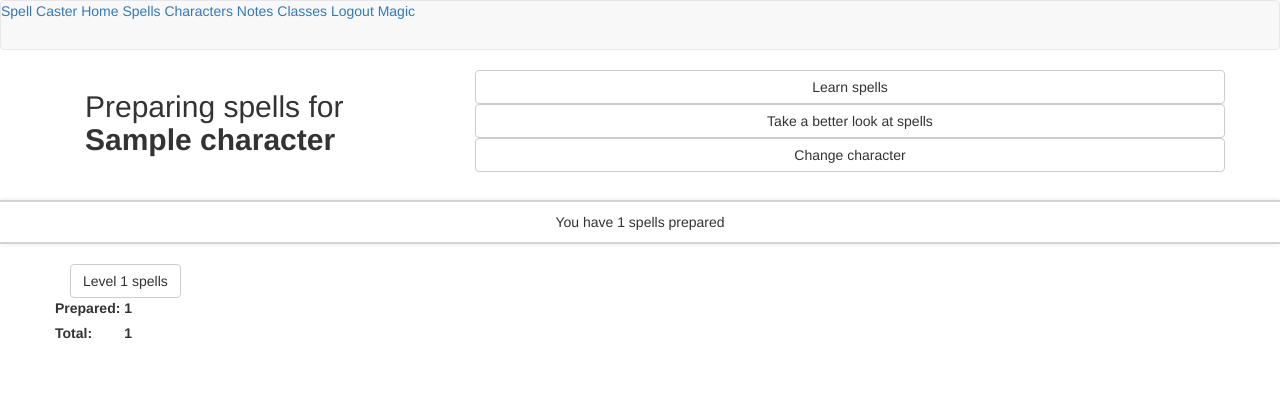
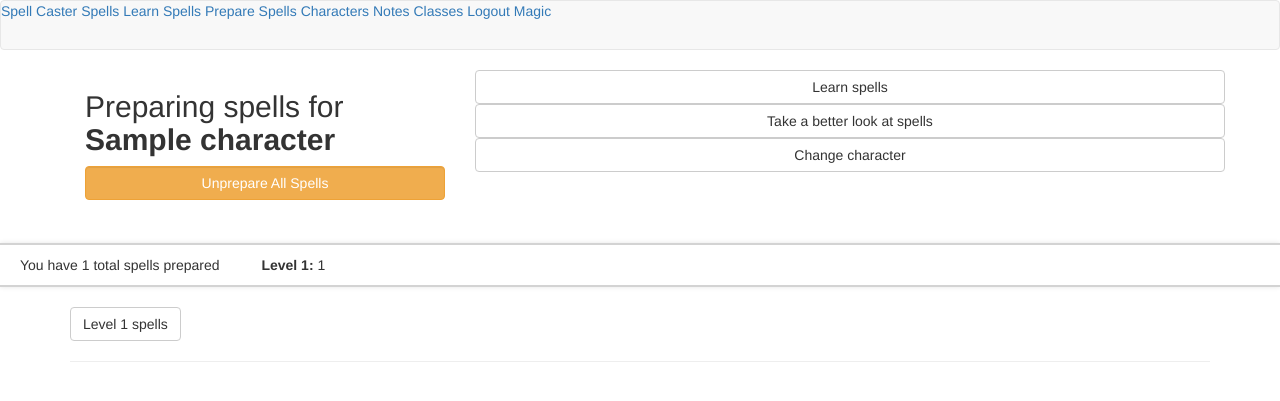
Before and after one commit to lindenhutchinson/spell-caster, a Flask app: page /spell/prepare in a window 1280 px wide. Shown: the top 401 px of the page. Run offline with Flask 2, Linux system fonts and the light colour scheme; a user stored in the database is signed in; tables that the repository leaves empty hold one stand-in row (values such as "Sample post"); some libraries are stand-ins or nearby versions.

Commit message:
Improved prepare page

```diff
--- a/app/config/config.py
+++ b/app/config/config.py
@@ -24,7 +24,7 @@ class DevelopmentConfig(Config):
     SQLALCHEMY_DATABASE_URI = os.getenv('SQLALCHEMY_DATABASE_URI_DEV')
     SECRET_KEY = os.getenv('SECRET_KEY')
     # uncomment to open the server to LAN!
-    SERVER_NAME = '192.168.20.8:2000'
+    # SERVER_NAME = '192.168.20.8:2000'
     PORT = os.getenv('PORT') or 2000
 
 class TestingConfig(Config):
--- a/app/controllers/magic.py
+++ b/app/controllers/magic.py
@@ -98,9 +98,9 @@ def view_magic():
         # random.shuffle(chosen_players)
         random.shuffle(chosen_decks)
         if len(chosen_decks) < len(chosen_players):
-            flash("You don't have enough decks for that number of players!")
+            flash("You don't have enough decks selected!")
         elif len(chosen_players) == 0:
-            flash("You're going to need some players to do that!")
+            flash("You don't have enough players selected!")
         else:
             for p in chosen_players:
                 d = random.choice(chosen_decks)
--- a/app/controllers/note.py
+++ b/app/controllers/note.py
@@ -95,7 +95,7 @@ def view_note():
         form = PickNoteForm()
 
     # get a list of all notes owned by the current character
-    notes = get_all_char_child(Note, 'title')
+    notes = get_all_char_child(Note, 'created_at')
 
     # fill the SelectField with all notes owned by the current character
     form.note_id.choices = [(g.id, g.title) for g in notes]
--- a/app/controllers/spellbook.py
+++ b/app/controllers/spellbook.py
@@ -12,7 +12,7 @@ from app.models.spellbook import Spellbook
 
 from app.db.db import db
 
-from app.forms import SpellForm, PickSpellForm, PickClassForm
+from app.forms import SpellForm, PickSpellForm, PickClassForm, UnprepareAllForm
 
 from app.utils.character_helpers import *
 from app.utils.model_helpers import *
@@ -58,11 +58,19 @@ def prepare_spells():
         flash('Select a character to prepare spells')
         return redirect(url_for('view_char'))
 
-
     char = get_model(Character, session['char_id'])
     spellbook = get_all_char_child(Spellbook, 'id')
     prep_spells = []
     spells = []
+
+    form = UnprepareAllForm()
+    if form.is_submitted():
+        for sb in spellbook:
+            if sb.spell.level != 0 and sb.prepared == 1:
+                update_model(sb, {'prepared':False})
+
+        spellbook = get_all_char_child(Spellbook, 'id')
+
 
     for sb in spellbook:
         if sb.spell.level == 0:
@@ -71,11 +79,9 @@ def prepare_spells():
         if sb.prepared:
             prep_spells.append(sb.spell.id)
 
-
-
     if not spells:
-        flash("No spells found!")
-        return redirect(url_for('create_spell'))
+        flash("No spells found. Try learning some!")
+        return redirect(url_for('learn_spells'))
 
     lvls = {0:[],1:[],2:[],3:[],4:[],5:[],6:[],7:[],8:[],9:[]}
     spaces = get_slots(char.level)
@@ -93,7 +99,7 @@ def prepare_spells():
 
     total = len(p_spells)
 
-    return render_template('prep_spells.html', total=total, prep_spells=prep_spells, char=char, p_lvls=p_lvls, lvls=lvls, title="Prepare Spells")
+    return render_template('prep_spells.html', form=form, total=total, prep_spells=prep_spells, char=char, p_lvls=p_lvls, lvls=lvls, title="Prepare Spells")
 
 
 def learn_spells():
--- a/app/forms.py
+++ b/app/forms.py
@@ -100,9 +100,12 @@ class SpellForm(FlaskForm):
     is_wizard = BooleanField("Wizard")
     submit = SubmitField('Save')
 
+
+class UnprepareAllForm(FlaskForm):
+    submit = SubmitField('Unprepare All Spells')
+
 class ResetSlotsForm(FlaskForm):
     submit = SubmitField('Reset Slots')
-
 class RandomForm(FlaskForm):
     submit = SubmitField('Randomize!')
 
--- a/app/models/spell.py
+++ b/app/models/spell.py
@@ -27,7 +27,7 @@ class Spell(db.Model):
     def __init__(self, name, level, school, cast_time, spell_range, components, duration, text, from_book, scaling=' ', concentration=0,is_bard=0, is_cleric=0, is_druid=0, is_paladin=0, is_ranger=0, is_sorcerer=0, is_warlock=0, is_wizard=0):
 
         self.name = name
-        self.level = int(level)
+        self.level = level
         self.cast_time=cast_time
         self.spell_range=spell_range
         self.components = components
--- a/app/static/css/style.css
+++ b/app/static/css/style.css
@@ -84,6 +84,7 @@
   margin-left: 2.5em;
 }
 .spell-table {
+  min-width:1000px;
   table-layout: fixed;
   height: 1em;
   border-collapse: collapse; /* Collapse borders */
--- a/app/templates/base.html
+++ b/app/templates/base.html
@@ -19,14 +19,15 @@
 
 
   <div id="myTopnav" class="topnav">
-    <a class="" href="{{ url_for('view_all_spells') }}">Spell Caster</a>
+    <a href="{{ url_for('view_all_spells') }}">Spell Caster</a>
 
-    <a href="{{ url_for('view_all_spells') }}">Home</a>
-    <a href="{{ url_for('learn_spells') }}">Spells</a>
+    <a href="{{ url_for('view_all_spells') }}">Spells</a>
     {% if current_user.is_anonymous %}
     <a href="{{ url_for('register') }}">Register</a>
     <a href="{{ url_for('login') }}">Login</a>
     {% else %}
+    <a href="{{ url_for('learn_spells') }}">Learn Spells</a>
+    <a href="{{ url_for('prepare_spells') }}">Prepare Spells</a>
     <a href="{{ url_for('view_char') }}">Characters</a>
     <a href="{{ url_for('view_note') }}">Notes</a>
     <a href="{{ url_for('view_class') }}">Classes</a>
--- a/app/templates/error.html
+++ b/app/templates/error.html
@@ -21,7 +21,7 @@
                 <h1 class="text-danger">{{ error[:3] }}</h1>
                 <h3 class="text-uppercase"> {{ error.split(':')[0] }} </h3>
                 <p class="text-muted mt-4 mb-4">{{ error.split(':')[1] }}</p>
-                <a href="{{ url_for('index') }}" class="btn btn-info btn-rounded mb-5">Back to home</a> </div>
+                <a href="{{ url_for('view_all_spells') }}" class="btn btn-info btn-rounded mb-5">Back to home</a> </div>
         </div>
     </section>
 </body>
--- a/app/templates/note.html
+++ b/app/templates/note.html
@@ -40,6 +40,9 @@ app_content %}
   </div>
 </div>
 <div class="container">
+  <!-- Perhaps I will add google docs support in the future! -->
+  <!-- <iframe src="https://drive.google.com/embeddedfolderview?id=1YZ7SYskmS3YzNTFW0s-AeOTDwwfgUlrr#list" style="width:100%; height:600px; border:0;"></iframe> -->
+  <!-- <iframe src="https://docs.google.com/document/d/e/2PACX-1vS_NFI0d9TuQj3gnb8LVx0VJcuAzwVWh-ZJ7Eq1TVEl12tR2AFaVkXYPIAvoA6HvaD376axWvuFrloj/pub?embedded=true"></iframe> -->
   <!-- it's not safe! -->
    {{ note.body | safe }}
 </div>
--- a/app/templates/prep_spells.html
+++ b/app/templates/prep_spells.html
@@ -1,54 +1,44 @@
 {% extends "base.html" %} {% import 'bootstrap/wtf.html' as wtf %} {% block
 app_content %}
 <style>
-
-
-    #prep_count {
+    .show_prep {
         box-shadow: 0 0 5px 0 rgba(0, 0, 0, 0.1);
         padding: 10px;
         background-color: #fff;
         position: sticky;
         top: 0;
         z-index: 10;
-        text-align: center;
         margin-left: calc(50% - 50vw);
         width: 100vw;
         border-top: 2px solid lightgrey;
         border-bottom: 2px solid lightgrey;
-
-
     }
 
-    .propertyTitle {
-        display: block;
-        width: auto;
+    .total_prep {
+        text-align: left;
+        padding-left: 10px;
+        padding-right: 2em;
     }
 
-    .titleWrap {
-        display: inline-block;
+    .lvl_prep {
+        text-align: center;
+        padding-right: 10px;
+        padding-left: 10px;
     }
-
-    .propertyValue {
-        display: block;
-        width: auto;
-    }
-
-    .valueWrap {
-        display: inline-block;
-    }
-
-    /* .prep-stats>label,
-    p {
-        font-size: 1.2em;
-        display: inline-block;
-        vertical-align: middle;
-    } */
 </style>
 
 <div class="container">
     <div class="row" style="padding-bottom: 2em;">
         <div class="col-md-4">
             <h2>Preparing spells for <strong>{{char.name}}</strong></h2>
+            <div class="form-group">
+                <form onsubmit="return confirm('Are you sure you want to do this?')"
+                    action="{{url_for('prepare_spells')}}" method="post" class="form" role="form">
+                    {{ form.csrf_token() }}
+                    {{ wtf.form_field(form.submit, class='form-control btn-warning',
+                   placeholder=form.submit.placeholder) }}
+                </form>
+            </div>
         </div>
         <div class="col-md-8">
             <div class="opts">
@@ -64,33 +54,32 @@ app_content %}
         </div>
     </div>
 </div>
-<div id="prep_count">
-    You have {{total}} spells prepared
+<div class="row show_prep">
+    <span class="total_prep" id="prep_count">You have {{total}} total spells prepared</span>
+
+    {% for lvl, spells in lvls.items() %}
+    {% if lvl > 0 and spells|length > 0 %}
+    <span id="lvl_prep-{{lvl}}" {% if p_lvls[lvl]|length == 0 %} style="display:none" {% endif %}
+        class="lvl_prep"><strong>Level {{lvl}}:
+        </strong> <span id="prep-{{lvl}}">{{p_lvls[lvl]|length}}</span></span>
+    {% endif %}
+    {% endfor %}
 </div>
-<div class="container">
-
-
-    {% for lvl, spells in lvls.items() %} {% if spells|length > 0 %}
-    <div class="row" style="padding-bottom: 1em;">
-        <h3 class="btn btn-default" onclick="collapse_table(this)">
-            {% if lvl == 0 %}Cantrips{% else %}Level {{lvl}} spells{% endif %}
-        </h3>
-        {% if lvl > 0 %}
 <div class="row">
-            <div class="titleWrap">
-                <label class="propertyTitle" for="prep-{{lvl}}">Prepared: </label>
-                <label class="propertyTitle" for="total-{{lvl}}">Total: </label>
-            </div>
-            <div class="valueWrap">
-                <label class="propertyValue" id="prep-{{lvl}}">{{p_lvls[lvl]|length}}</label>
-                <label class="propertyValue" id="total-{{lvl}}">{{spells|length}}</label>
-            </div>
+    {% for lvl, spells in lvls.items() %}
+    {% if spells|length > 0 and lvl > 0 %}
+    <div class="col-md-2">
+        <h3 id="btn-{{lvl}}" class="but btn btn-default" onclick="collapse_table('{{lvl}}')">Level {{lvl}} spells</h3>
     </div>
     {% endif %}
+    {% endfor %}
+</div>
+<hr>
 
-
-
-        <table style="display: none;" class="spell-table" id="spell-table-id">
+<div class="container" style="padding-bottom:2em">
+    {% for lvl, spells in lvls.items() %}
+    {% if spells|length > 0 %}
+    <table style="display:none" class="spell-table" id="spell-table-{{lvl}}">
         <thead>
             <tr>
                 <th></th>
@@ -127,9 +116,10 @@ app_content %}
             {% endfor %}
         </tbody>
     </table>
+    {% endif %}
+    {% endfor %}
 </div>
-    {% endif %} {% endfor %}
-</div>
+
 <script>
     function searchFunction() {
         // Declare variables
@@ -198,6 +188,12 @@ app_content %}
             total += 1;
         }
         el.innerHTML = total;
+        s = document.getElementById('lvl_prep-' + lvl);
+        if (total > 0) {
+            s.style.display = "";
+        } else {
+            s.style.display = "none";
+        }
     }
 
     function prepareSpell(spell_id, lvl) {
@@ -213,7 +209,7 @@ app_content %}
         });
         var btn = document.getElementById(spell_id);
         if (btn.innerHTML == "Prepare") {
-            btn.innerHTML = "Unpreprare";
+            btn.innerHTML = "Unprepare";
             btn.classList = "btn btn-success";
             updateLvlTotal(lvl, false)
 
@@ -225,13 +221,23 @@ app_content %}
         }
     }
 
-    function collapse_table(el) {
-        var table = $(el).siblings("table")[0];
-        if (table.style.display == "none") {
-            table.style.display = "";
-        } else {
-            table.style.display = "none";
+    function collapse_table(id) {
+        var table = document.getElementById('spell-table-' + id);
+        var but = document.getElementById("btn-" + id)
+
+        var toggle = (table.style.display == '' ? 'none' : '');
+        var but_toggle = (but.classList.contains('btn-info') ? 'btn-default' : 'btn-info');
+        var tables = document.getElementsByClassName('spell-table');
+        var buts = document.getElementsByClassName('but');
+        for (var i = 0; i < tables.length; i++) {
+            tables[i].style.display = 'none';
         }
+        for (var i = 0; i < buts.length; i++) {
+            buts[i].classList.remove('btn-info')
+            buts[i].classList.add('btn-default')
+        }
+        table.style.display = toggle;
+        but.classList.add(but_toggle)
     }
 
     // When the user scrolls the page, execute myFunction
--- a/app/utils/model_helpers.py
+++ b/app/utils/model_helpers.py
@@ -11,7 +11,8 @@ def insert_model(model):
 def insert_form(model, form, *args):
     items = []
     for item in form:
-        if item.data and item is not form.csrf_token and item is not form.submit:
+        # if item.data and item is not form.csrf_token and item is not form.submit:
+        if item is not form.csrf_token and item is not form.submit:
             items.append(item.data)
 
     print(items)
```
Also changed, not shown: app/controllers/character.py (+6 -3 lines), app/models/character.py (+0 -20 lines), app/templates/char.html (+18 -8 lines), app/templates/magic.html (+9 -8 lines), app/utils/special_helpers.py (+16 -1 lines), migrations/versions/549457416199_.py (added, +32 -0 lines). Lines whose indentation alone changed are shown as unchanged.
